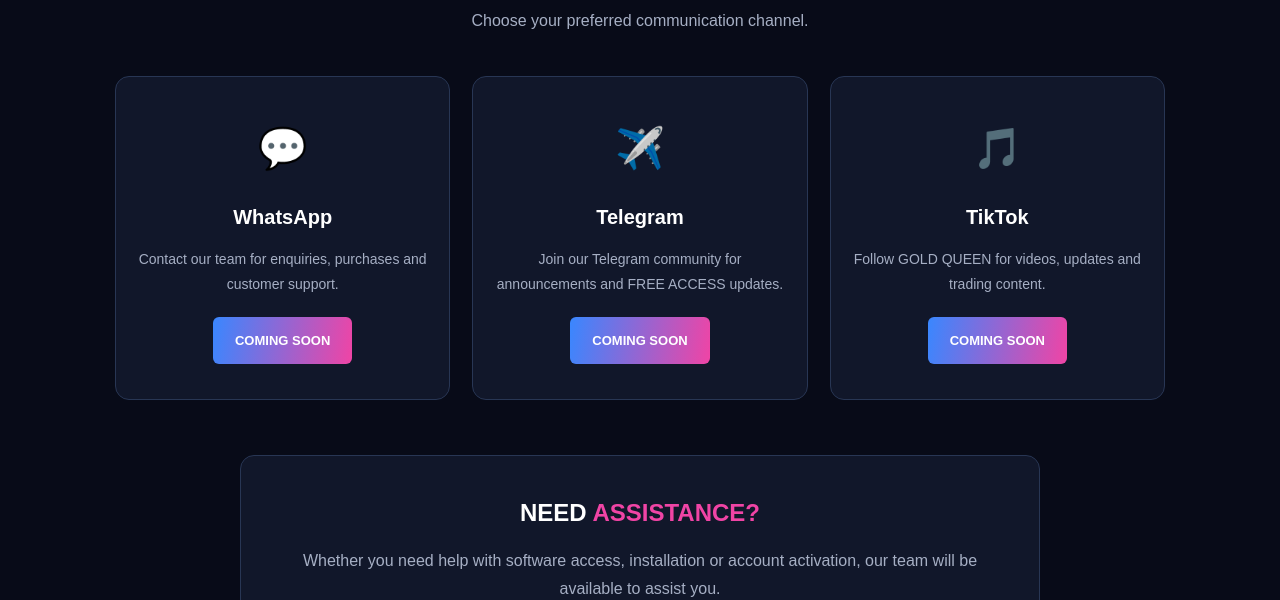
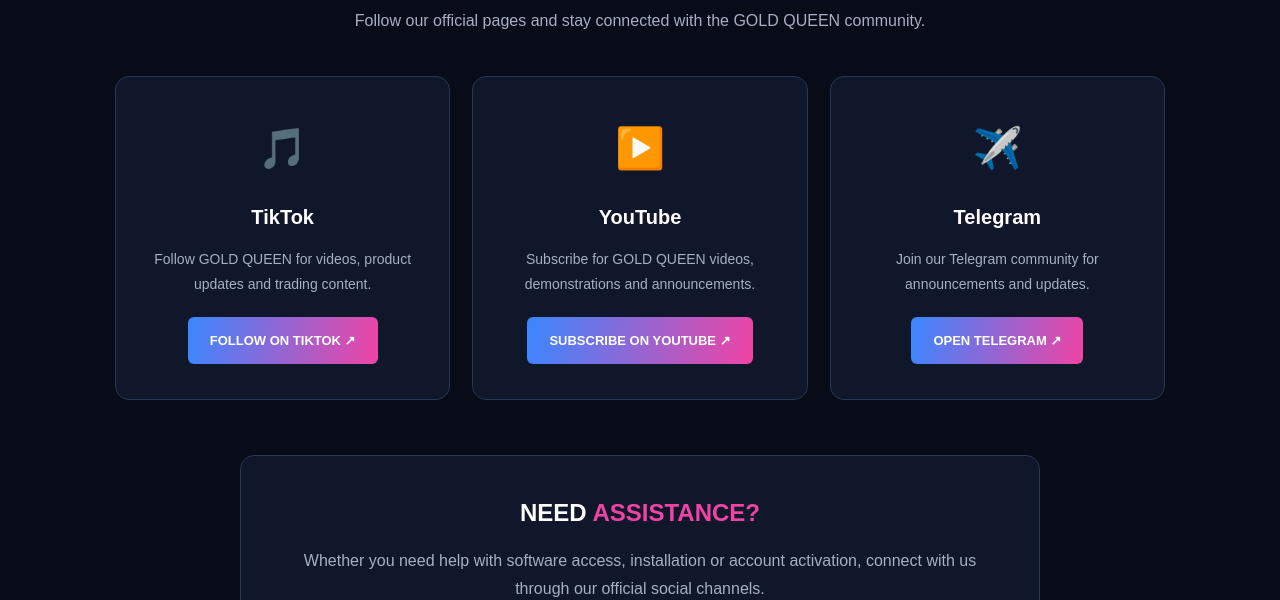
Before and after one commit to Omodap/gold-queen, a plain HTML site: page contact.html in a window 1280 px wide. Shown: the part 649-1249 px from the top of the page. Drawn offline with Linux system fonts and the light colour scheme.

Commit message:
Update contact.html

```diff
--- a/contact.html
+++ b/contact.html
@@ -1,188 +1,45 @@
-<!DOCTYPE html>
-<html lang="en">
+<!DOCTYPE html><html lang="en">
 <head>
 <meta charset="UTF-8">
 <meta name="viewport" content="width=device-width, initial-scale=1.0">
 <meta name="theme-color" content="#080b18">
-
 <title>Contact Us | GOLD QUEEN</title>
-
 <style>
 *{margin:0;padding:0;box-sizing:border-box}
-
-body{
-font-family:Arial,sans-serif;
-background:#080b18;
-color:white;
-line-height:1.8;
-}
-
-header{
-padding:20px 7%;
-background:#090d1c;
-border-bottom:1px solid #202941;
-display:flex;
-justify-content:space-between;
-align-items:center;
-}
-
-.logo{
-font-size:22px;
-font-weight:900;
-text-decoration:none;
-color:white;
-}
-
-.logo span,h1 span,h2 span{
-color:#f044a5;
-}
-
-nav{
-display:flex;
-gap:18px;
-flex-wrap:wrap;
-}
-
-nav a{
-color:#d6dcec;
-text-decoration:none;
-font-size:13px;
-}
-
+body{font-family:Arial,sans-serif;background:#080b18;color:white;line-height:1.8}
+header{padding:20px 7%;background:#090d1c;border-bottom:1px solid #202941;display:flex;justify-content:space-between;align-items:center}
+.logo{font-size:22px;font-weight:900;text-decoration:none;color:white}
+.logo span,h1 span,h2 span{color:#f044a5}
+nav{display:flex;gap:18px;flex-wrap:wrap}
+nav a{color:#d6dcec;text-decoration:none;font-size:13px}
 nav a:hover{color:#f044a5}
-
-.hero{
-text-align:center;
-padding:100px 7%;
-background:radial-gradient(circle at center,#192b51,transparent 65%);
-}
-
-.tag{
-color:#ff80c8;
-letter-spacing:3px;
-font-size:12px;
-}
-
-h1{
-font-size:clamp(38px,7vw,65px);
-margin:20px 0;
-}
-
-.hero p{
-max-width:650px;
-margin:auto;
-color:#a6afc4;
-}
-
+.hero{text-align:center;padding:100px 7%;background:radial-gradient(circle at center,#192b51,transparent 65%)}
+.tag{color:#ff80c8;letter-spacing:3px;font-size:12px}
+h1{font-size:clamp(38px,7vw,65px);margin:20px 0}
+.hero p{max-width:650px;margin:auto;color:#a6afc4}
 section{padding:75px 8%}
-
-.title{
-text-align:center;
-margin-bottom:40px;
-}
-
+.title{text-align:center;margin-bottom:40px}
 .title h2{font-size:30px}
-
-.title p{
-color:#a6afc4;
-margin-top:10px;
-}
-
-.grid{
-display:grid;
-grid-template-columns:repeat(3,1fr);
-gap:22px;
-max-width:1050px;
-margin:auto;
-}
-
-.card{
-background:#11172a;
-border:1px solid #283654;
-border-radius:14px;
-padding:35px 22px;
-text-align:center;
-transition:.3s;
-}
-
-.card:hover{
-transform:translateY(-5px);
-border-color:#f044a5;
-}
-
-.icon{
-font-size:40px;
-margin-bottom:15px;
-}
-
-.card h3{
-font-size:20px;
-margin-bottom:12px;
-}
-
-.card p{
-color:#a6afc4;
-font-size:14px;
-margin-bottom:20px;
-}
-
-.btn{
-display:inline-block;
-padding:12px 22px;
-background:linear-gradient(100deg,#3987ff,#f044a5);
-border-radius:6px;
-color:white;
-text-decoration:none;
-font-weight:bold;
-font-size:13px;
-}
-
-.support{
-max-width:800px;
-margin:55px auto 0;
-padding:35px;
-background:#11172a;
-border:1px solid #283654;
-border-radius:14px;
-text-align:center;
-}
-
-.support p{
-color:#a6afc4;
-margin-top:12px;
-}
-
-footer{
-text-align:center;
-padding:30px;
-background:#050711;
-border-top:1px solid #202941;
-color:#a6afc4;
-font-size:12px;
-}
-
-@media(max-width:750px){
-header{
-align-items:flex-start;
-flex-direction:column;
-gap:15px;
-}
-
-nav{gap:12px}
-
-.grid{grid-template-columns:1fr}
-}
+.title p{color:#a6afc4;margin-top:10px}
+.grid{display:grid;grid-template-columns:repeat(auto-fit,minmax(220px,1fr));gap:22px;max-width:1050px;margin:auto}
+.card{background:#11172a;border:1px solid #283654;border-radius:14px;padding:35px 22px;text-align:center;transition:.3s}
+.card:hover{transform:translateY(-5px);border-color:#f044a5}
+.icon{font-size:40px;margin-bottom:15px}
+.card h3{font-size:20px;margin-bottom:12px}
+.card p{color:#a6afc4;font-size:14px;margin-bottom:20px}
+.btn{display:inline-block;padding:12px 22px;background:linear-gradient(100deg,#3987ff,#f044a5);border-radius:6px;color:white;text-decoration:none;font-weight:bold;font-size:13px}
+.btn:hover{opacity:.88;transform:translateY(-2px)}
+.support{max-width:800px;margin:55px auto 0;padding:35px;background:#11172a;border:1px solid #283654;border-radius:14px;text-align:center}
+.support p{color:#a6afc4;margin-top:12px}
+footer{text-align:center;padding:30px;background:#050711;border-top:1px solid #202941;color:#a6afc4;font-size:12px}
+.social-footer{display:flex;justify-content:center;gap:18px;flex-wrap:wrap;margin:18px 0}
+.social-footer a{color:#fff;text-decoration:none;font-size:13px;padding:8px 14px;border:1px solid #34415e;border-radius:20px}
+.social-footer a:hover{border-color:#f044a5;color:#ff80c8}
+@media(max-width:750px){header{align-items:flex-start;flex-direction:column;gap:15px}nav{gap:12px}}
 </style>
 </head>
-
-<body>
-
-<header>
-
-<a href="index.html" class="logo">
-GOLD <span>QUEEN</span>
-</a>
-
+<body><header>
+<a href="index.html" class="logo">GOLD <span>QUEEN</span></a>
 <nav>
 <a href="index.html">HOME</a>
 <a href="about.html">ABOUT</a>
@@ -191,87 +48,40 @@ GOLD <span>QUEEN</span>
 <a href="downloads.html">DOWNLOADS</a>
 <a href="contact.html">CONTACT</a>
 </nav>
-
-</header>
-
-<div class="hero">
-
+</header><div class="hero">
 <div class="tag">WE ARE HERE FOR YOU</div>
-
 <h1>CONTACT <span>US</span></h1>
-
-<p>
-Connect with the GOLD QUEEN team for product
-information, software access, technical assistance
-and general enquiries.
-</p>
-
-</div>
-
-<section>
-
+<p>Connect with the GOLD QUEEN team for product information, software access, technical assistance and general enquiries.</p>
+</div><section>
 <div class="title">
 <h2>CONNECT WITH <span>GOLD QUEEN</span></h2>
-<p>Choose your preferred communication channel.</p>
-</div>
-
-<div class="grid">
-
-<div class="card">
-<div class="icon">💬</div>
-<h3>WhatsApp</h3>
-<p>
-Contact our team for enquiries,
-purchases and customer support.
-</p>
-<a href="#" class="btn">COMING SOON</a>
-</div>
-
-<div class="card">
+<p>Follow our official pages and stay connected with the GOLD QUEEN community.</p>
+</div><div class="grid"><div class="card">
+<div class="icon">🎵</div>
+<h3>TikTok</h3>
+<p>Follow GOLD QUEEN for videos, product updates and trading content.</p>
+<a href="https://www.tiktok.com/@goldqueenea" class="btn" target="_blank" rel="noopener noreferrer">FOLLOW ON TIKTOK ↗</a>
+</div><div class="card">
+<div class="icon">▶️</div>
+<h3>YouTube</h3>
+<p>Subscribe for GOLD QUEEN videos, demonstrations and announcements.</p>
+<a href="https://youtube.com/@goldqueenea" class="btn" target="_blank" rel="noopener noreferrer">SUBSCRIBE ON YOUTUBE ↗</a>
+</div><div class="card">
 <div class="icon">✈️</div>
 <h3>Telegram</h3>
-<p>
-Join our Telegram community for
-announcements and FREE ACCESS updates.
-</p>
-<a href="#" class="btn">COMING SOON</a>
+<p>Join our Telegram community for announcements and updates.</p>
+<a href="https://t.me/" class="btn" target="_blank" rel="noopener noreferrer">OPEN TELEGRAM ↗</a>
+</div></div><div class="support">
+<h2>NEED <span>ASSISTANCE?</span></h2>
+<p>Whether you need help with software access, installation or account activation, connect with us through our official social channels.</p>
 </div>
-
-<div class="card">
-<div class="icon">🎵</div>
-<h3>TikTok</h3>
-<p>
-Follow GOLD QUEEN for videos,
-updates and trading content.
-</p>
-<a href="#" class="btn">COMING SOON</a>
+</section><footer>
+<div class="logo">GOLD <span>QUEEN</span></div>
+<div class="social-footer">
+<a href="https://www.tiktok.com/@goldqueenea" target="_blank" rel="noopener noreferrer">TikTok ↗</a>
+<a href="https://youtube.com/@goldqueenea" target="_blank" rel="noopener noreferrer">YouTube ↗</a>
 </div>
-
-</div>
-
-<div class="support">
-
-<h2>NEED <span>ASSISTANCE?</span></h2>
-
-<p>
-Whether you need help with software access,
-installation or account activation, our team
-will be available to assist you.
-</p>
-
-</div>
-
-</section>
-
-<footer>
-
-<div class="logo">GOLD <span>QUEEN</span></div>
-
 <p>© 2026 GOLD QUEEN. All Rights Reserved.</p>
-
 <p>CFD trading involves risk.</p>
-
-</footer>
-
-</body>
+</footer></body>
 </html>
```
